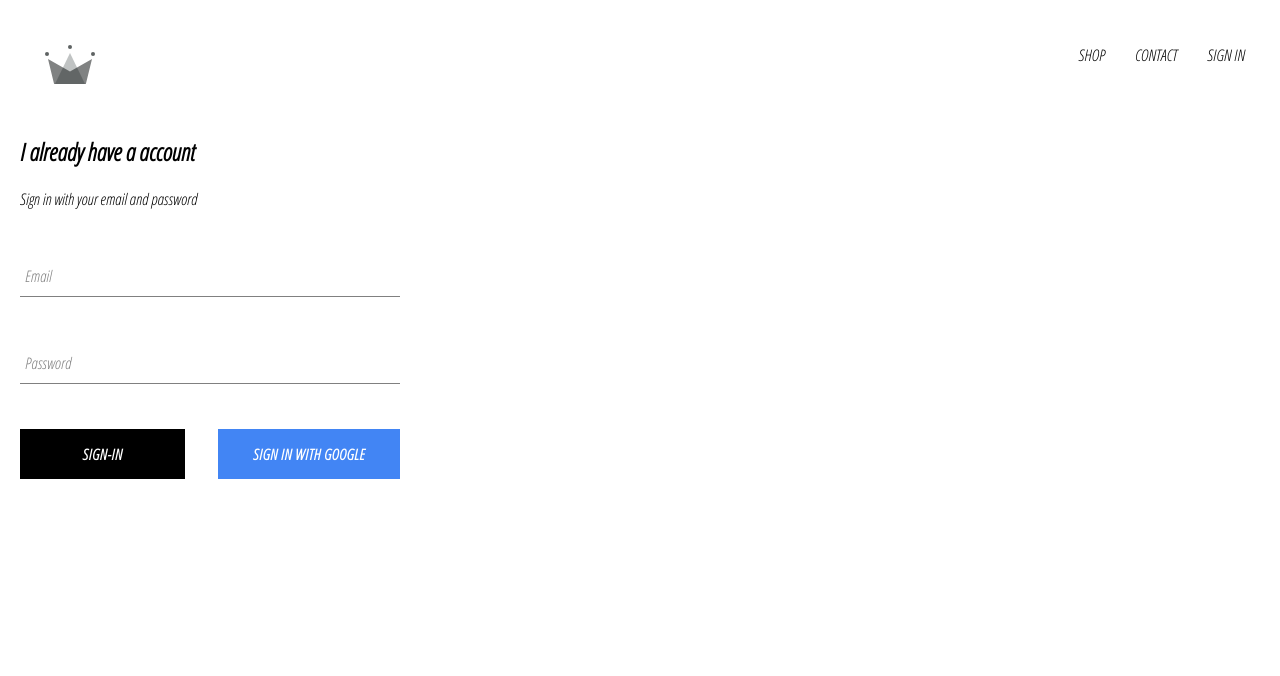
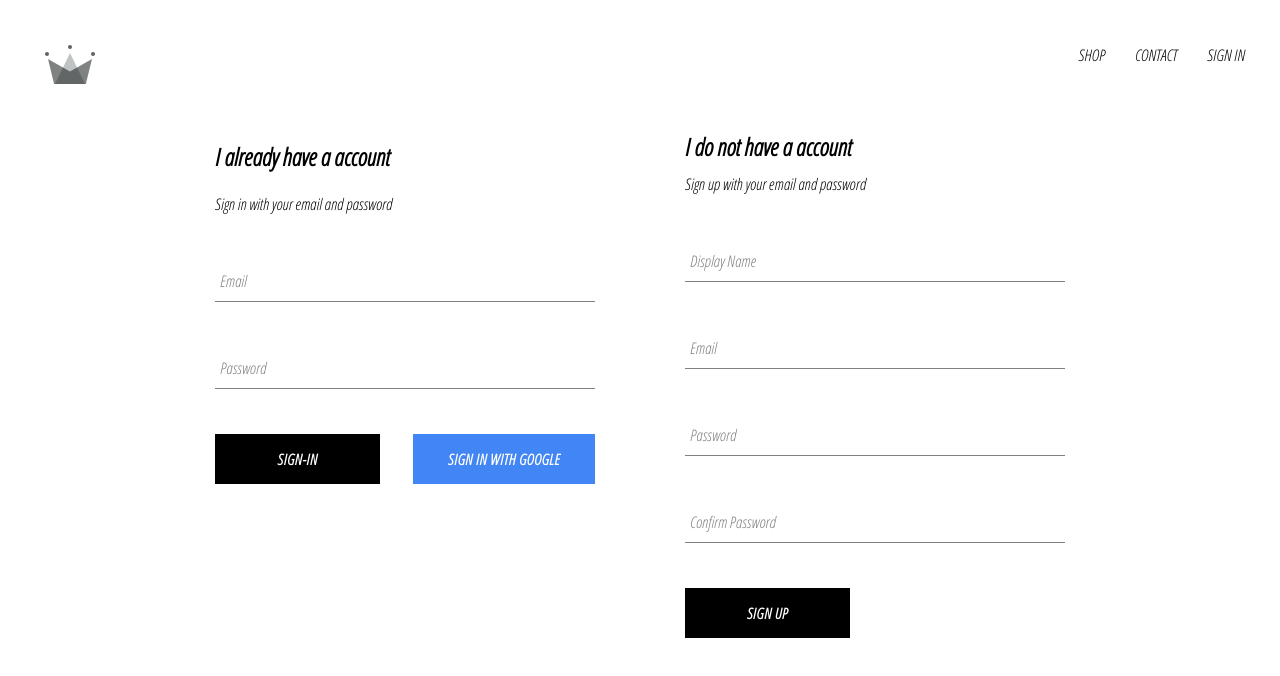
Before and after one commit to desh04/crwn-clothing, a React (Create React App) app: page /signIn in a window 1280 px wide. Shown: the top 676 px of the page. Built offline with nearby package versions, Linux system fonts and the light colour scheme; no server answers.

Commit message:
implimented utils, included ability to store authenticated users into firestore database

```diff
--- a/src/App.js
+++ b/src/App.js
@@ -7,7 +7,7 @@
 import ShopPage from './pages/shop/shop.component';
 import Header from './components/header/header.component.jsx'
 import SignInAndSignUpPage from './pages/sign-in-and-sign-up/sign-in-and-sign-up.component';
-import { auth } from './firebase/firebase.utilis';
+import { auth, creatUserProfileDocument } from './firebase/firebase.utilis';
 
 /* const HatsPage = () => (
 
@@ -37,10 +37,31 @@
   componentDidMount() {
     // auth is open subscription method
     // onAuthStateChanged method on auth library takes state of user as parameter.
-    this.unsubscribeFromAuth = auth.onAuthStateChanged(user => {
-      this.setState({ currentUser: user });
+    this.unsubscribeFromAuth = auth.onAuthStateChanged( async userAuth => {
+      //this.setState({ currentUser: user });
+      //creatUserProfileDocument(user);       //used when making database in firebase
+      if (userAuth) {     // if user has signed in .
+        const userRef = await creatUserProfileDocument(userAuth);
+        // will get back the userRef from creatUserProfileDocument method userAUth passed in . if document is there.
+        // if document is not there, will create new obect(see firebase file) and document . and get the userRef then
 
-      console.log(user);
+        // the code below will send us a snapshot of data that is currently stored in database.
+        userRef.onSnapshot( snapShot => {
+          //console.log(snapShot, snapShot.data());\
+          this.setState( {
+            currentUser:{
+              id: snapShot.id,
+              ...snapShot.data()
+            }
+          });
+          console.log(this.state);
+        });
+        //console.log(this.state);  //async operation and it's out side so will give NULL.
+      } else {
+        this.setState({ currentUser: userAuth});     // setting it to null so browser knows. user is not signed in.
+      }
+
+      //console.log(user);
     }
     );
     // this open subscription is open messaging system between our application and our firebase app.
--- /dev/null
+++ b/src/components/sign-up/sign-up.component.jsx
@@ -0,0 +1,104 @@
+import React from 'react';
+
+import FormInput from '../form-input/form-input.component';
+import CustomButton from '../custom-button/custom-button.component';
+
+import { auth, creatUserProfileDocument } from '../../firebase/firebase.utilis';
+
+import './sign-up.style.css';
+
+// creating class cause just like sign in we will need to store what user if fillin in the form
+class SignUp extends React.Component {
+    constructor (){
+        super();
+
+        this.state = {          // things user going to provide
+            displayName: '',
+            email: '',
+            password: '',
+            confirmPassword: ''
+        };
+    }
+
+    // handleSubmit is Async function that gets the submit
+    handleSubmit = async event => {
+        event.preventDefault();
+
+        const {displayName, email, password, confirmPassword }= this.state;
+
+        if( password !== confirmPassword ) {
+            alert("Password do not match");
+            return;
+        }
+
+        try {
+            const { user } = await auth.createUserWithEmailAndPassword(email, password);
+
+            await creatUserProfileDocument(user, {displayName});
+
+            // To reset the form
+            this.setState({
+                displayName: '',
+                email: '',
+                password: '',
+                confirmPassword: ''
+            })
+        } catch(error){
+            console.error(error);
+
+        }
+    };
+
+    handleChange = event => {
+        const { name, value } = event.target;
+
+        this.setState({ [name]: value });
+    }
+
+    render() {
+        const {displayName, email, password, confirmPassword }= this.state;
+        return(
+            <div className='sign-up'>
+                <h2 className='title' >I do not have a account</h2>
+                <span >Sign up with your email and password</span>
+                <form className='sign-up-form' onSubmit={this.handleSubmit}>
+                    <FormInput
+                        type='text'
+                        name='displayName'
+                        value={displayName}
+                        onChange={this.handleChange}
+                        label='Display Name'
+                        required
+                    ></FormInput>
+                    <FormInput
+                        type='email'
+                        name='email'
+                        value={email}
+                        onChange={this.handleChange}
+                        label='Email'
+                        required
+                    ></FormInput>
+                    <FormInput
+                        type='password'
+                        name='password'
+                        value={password}
+                        onChange={this.handleChange}
+                        label='Password'
+                        required
+                    ></FormInput>
+                    <FormInput
+                        type='password'
+                        name='confirmPassword'
+                        value={confirmPassword}
+                        onChange={this.handleChange}
+                        label='Confirm Password'
+                        required
+                    ></FormInput>
+                    <CustomButton type='submit'> Sign Up </CustomButton>
+                </form>
+            </div>
+        )
+    }
+}
+
+export default SignUp;
--- /dev/null
+++ b/src/components/sign-up/sign-up.style.css
@@ -0,0 +1,26 @@
+.sign-up {
+    display: flex;
+    flex-direction: column;
+    width: 380px;
+}
+.sign-up .title {
+    margin: 10px 0;         /* 10 px top bottom and 0px left and right */
+}
+
+
+
+
+
+
+
+/* -------------------SASS code----------------
+.sign-up {
+  display: flex;
+  flex-direction: column;
+  width: 380px;
+
+  .title {
+    margin: 10px 0;
+  }
+}
+*/
--- a/src/firebase/firebase.utilis.js
+++ b/src/firebase/firebase.utilis.js
@@ -12,6 +12,45 @@
     measurementId: "G-WR8VR45K3Q"
   };
 
+  export const creatUserProfileDocument = async (userAuth, additionalData) => {
+    // only want to store data on user signIn.
+    // when signing Out we get Null so we would need to filter that out.
+    // if null encountered then we will just return.
+    if(!userAuth) return;
+
+    const userRef = firestore.doc(`users/${userAuth.uid}`);
+
+    const snapShot = await userRef.get();
+    // when we console.log(snapshot) we will get an object . that will be containing
+    // an property named 'exists' . if it is true that data at this location exists.
+    // if false no data is there.
+    // property 'metadata' gives us the info about the when its created , it is ceached or not.
+    // any pending rights?, 'ref' object.
+
+
+    console.log(snapShot);
+
+    // if data not exist we are going to creat the data. for creating the data we will be using
+    // DocumentReference Object.
+    if(!snapShot.exists) {
+      const { displayName, email } = userAuth;
+      const createdAt = new Date();
+
+      try {
+        await userRef.set({
+          displayName,
+          email,
+          createdAt,
+          ...additionalData
+        })
+      } catch (error) {
+        console.log('error creating user', error.message);
+      }
+    }
+
+    return userRef;
+  }
+
   firebase.initializeApp(config);
 
   export const auth = firebase.auth();
@@ -22,3 +61,23 @@
   export const signInWithGoogle = () => auth.signInWithPopup(provider);
 
   export default firebase;
+
+
+
+  /* to access the data from firestore ;
+      accessing the collection named 'users' from firebase
+        firestore.collection('users')
+      to accessing the Document inside the collection will use .doc(ID)
+        firestore.collection('users').doc('ko08fRjZw8LKJT8Q9wFh')
+
+        now can chain this code to get the collections and the doc.
+
+        firestore.collection('users').doc('ko08fRjZw8LKJT8Q9wFh').collection('cartIteams).doc('ID')
+        above code line says: get the collection named users .form that collection want the doc
+         with the ID(=ko08fRjZw8LKJT8Q9wFh) . from there we want property collection named 'cartIteam' and
+         doc with ID ..... and so on
+
+         we could also do this using
+          firestore.doc('/users/ko08fRjZw8LKJT8Q9wFh/cartIteams/ID');
+          firestore.collection('/users/ko08fRjZw8LKJT8Q9wFh/cartIteams');
+      */
--- a/src/pages/sign-in-and-sign-up/sign-in-and-sign-up.component.jsx
+++ b/src/pages/sign-in-and-sign-up/sign-in-and-sign-up.component.jsx
@@ -1,6 +1,7 @@
 import React from 'react';
 
 import SignIn from '../../components/sign-in/sign-in.component';
+import SignUp from '../../components/sign-up/sign-up.component';
 
 import './sign-in-and-sign-up.style.css';
 
@@ -8,6 +9,7 @@
     return (
         <div className='sign-in-and-sign-up'>
             <SignIn />
+            <SignUp />
         </div>
     )
 }
--- a/src/pages/sign-in-and-sign-up/sign-in-and-sign-up.style.css
+++ b/src/pages/sign-in-and-sign-up/sign-in-and-sign-up.style.css
@@ -0,0 +1,6 @@
+.sign-in-and-sign-up {
+    width: 850px;
+    display: flex;
+    justify-content: space-between;
+    margin: 30px auto;
+}
```
